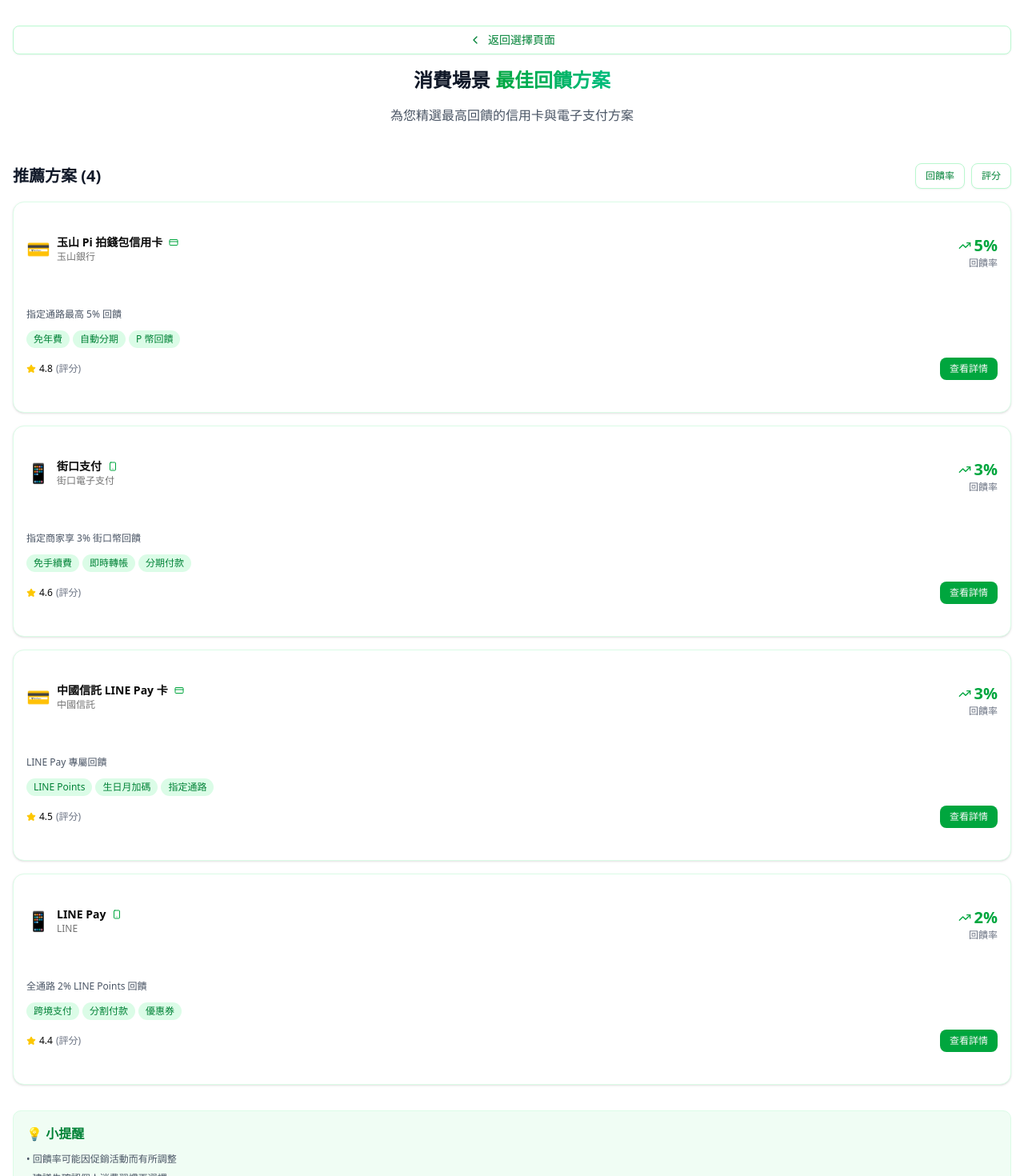
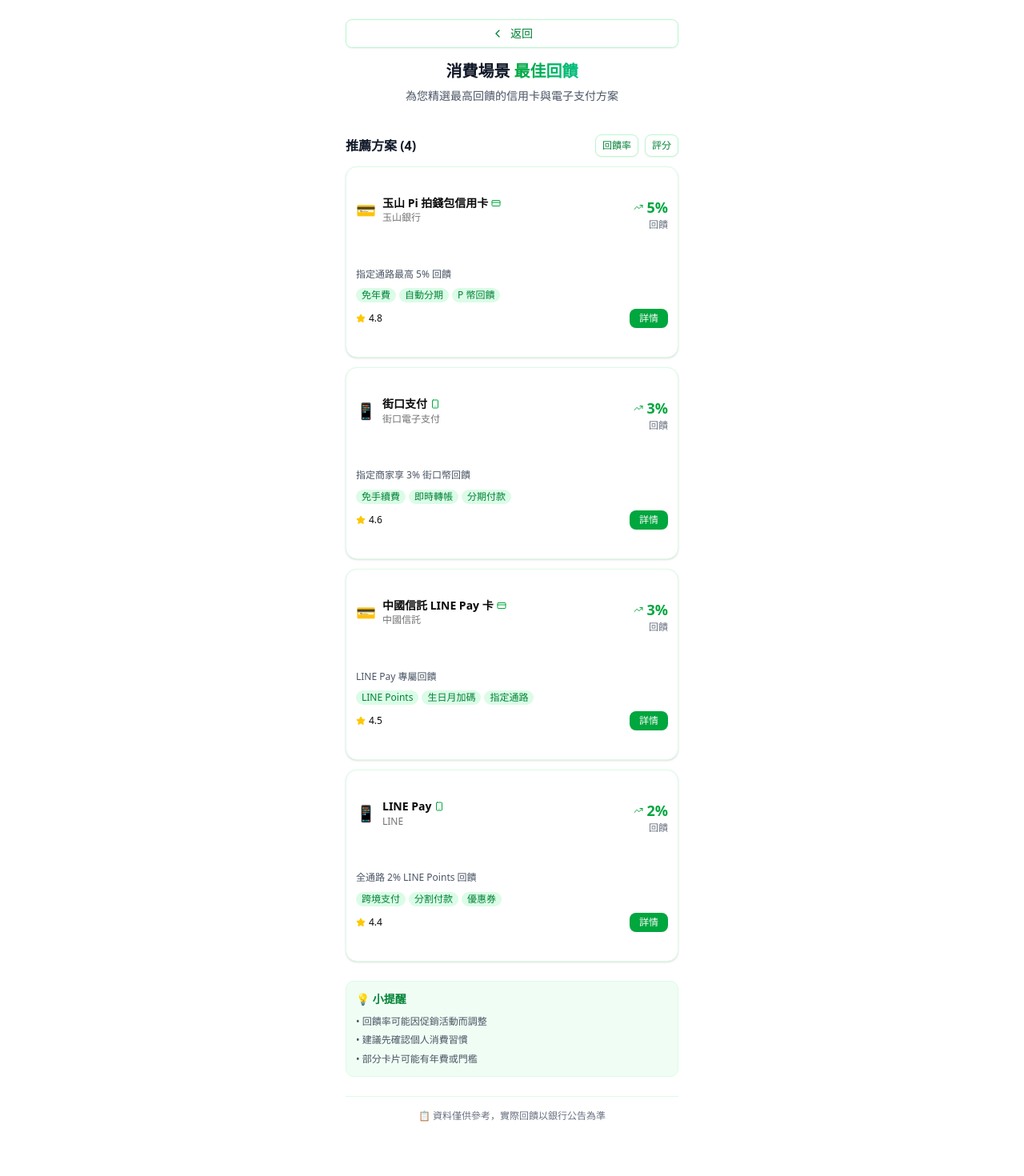
Before and after one commit to a401120174/aozora, a Next.js app: page /results in a window 1280 px wide. Shown: the top 1470 px of the page at 80% size. After the commit the page ends 1427 px from the top, so only its background shows below. Built offline with nearby package versions, Linux system fonts and the light colour scheme.

Commit message:
Refactor layout and styling

```diff
--- a/src/app/page.tsx
+++ b/src/app/page.tsx
@@ -4,58 +4,61 @@
 
 export default function Home() {
   return (
-    <div className="flex min-h-screen items-center justify-center bg-white">
-      <main className="flex w-full flex-col items-center gap-8 px-6 py-16 text-center">
-        <div className="space-y-4">
-          <h1 className="text-3xl font-bold text-gray-900">
+    <div className="flex min-h-screen items-center justify-center bg-white py-8">
+      <main className="flex w-full flex-col items-center px-6 text-center max-w-md">
+        {/* 標題區域 */}
+        <div className="space-y-3 mb-8">
+          <h1 className="text-3xl font-bold text-gray-900 leading-tight">
             歡迎使用{' '}
             <span className="bg-gradient-to-r from-green-600 to-emerald-500 bg-clip-text text-transparent">
               Aozora
             </span>
           </h1>
-          <p className="text-base text-gray-600">
-            智能信用卡與電子支付比較平台，幫您找到最適合的回饋方案
+          <p className="text-sm text-gray-600 leading-relaxed">
+            智能信用卡與電子支付比較平台<br />幫您找到最適合的回饋方案
           </p>
         </div>
 
-        <div className="flex gap-4 flex-wrap justify-center">
-          <Button size="lg" asChild className="bg-green-600 hover:bg-green-700">
+        {/* 按鈕區域 */}
+        <div className="flex flex-col gap-3 w-full mb-10">
+          <Button size="lg" asChild className="bg-green-600 hover:bg-green-700 w-full">
             <a href="/scenarios">開始尋找信用卡</a>
           </Button>
-          <Button size="lg" asChild variant="outline" className="border-green-600 text-green-700 hover:bg-green-50">
+          <Button size="lg" asChild variant="outline" className="border-green-600 text-green-700 hover:bg-green-50 w-full">
             <a href="/payment">管理支付方式</a>
           </Button>
         </div>
 
-        <div className="grid grid-cols-1 gap-4 w-full mt-8">
+        {/* 功能卡片區域 */}
+        <div className="grid grid-cols-1 gap-3 w-full mb-10">
           <Card className="border-green-100 bg-green-50/30">
-            <CardHeader>
-              <CardTitle className="flex items-center gap-2 text-green-700">
+            <CardHeader className="p-4">
+              <CardTitle className="flex items-center gap-2 text-green-700 text-base">
                 💳 智能比較
               </CardTitle>
-              <CardDescription>
+              <CardDescription className="text-xs leading-relaxed">
                 根據消費場景智能推薦最適合的信用卡與電子支付
               </CardDescription>
             </CardHeader>
           </Card>
 
           <Card className="border-green-100 bg-green-50/30">
-            <CardHeader>
-              <CardTitle className="flex items-center gap-2 text-green-700">
+            <CardHeader className="p-4">
+              <CardTitle className="flex items-center gap-2 text-green-700 text-base">
                 📊 最新資訊
               </CardTitle>
-              <CardDescription>
+              <CardDescription className="text-xs leading-relaxed">
                 即時更新的回饋率資訊與銀行優惠活動
               </CardDescription>
             </CardHeader>
           </Card>
 
           <Card className="border-green-100 bg-green-50/30">
-            <CardHeader>
-              <CardTitle className="flex items-center gap-2 text-green-700">
+            <CardHeader className="p-4">
+              <CardTitle className="flex items-center gap-2 text-green-700 text-base">
                 🎯 精準推薦
               </CardTitle>
-              <CardDescription>
+              <CardDescription className="text-xs leading-relaxed">
                 基於您的消費習慣提供個人化建議
               </CardDescription>
             </CardHeader>
--- a/src/app/results/page.tsx
+++ b/src/app/results/page.tsx
@@ -86,37 +86,37 @@
 
   const ResultCard = ({ result }: { result: any }) => (
     <Card className="hover:shadow-lg transition-all duration-200 border-green-100">
-      <CardHeader className="p-4">
+      <CardHeader className="p-3">
         <div className="flex items-start justify-between">
           <div className="flex items-center gap-2">
-            <div className="text-2xl">{result.icon}</div>
+            <div className="text-xl">{result.icon}</div>
             <div>
-              <CardTitle className="text-sm flex items-center gap-2">
+              <CardTitle className="text-sm flex items-center gap-1 leading-tight">
                 {result.name}
                 {result.type === 'credit_card' ?
                   <CreditCard className="w-3 h-3 text-green-600" /> :
                   <Smartphone className="w-3 h-3 text-green-600" />
                 }
               </CardTitle>
-              <CardDescription className="text-xs">{result.bank || result.provider}</CardDescription>
+              <CardDescription className="text-xs mt-0.5">{result.bank || result.provider}</CardDescription>
             </div>
           </div>
           <div className="text-right">
-            <div className="text-xl font-bold text-green-600 flex items-center gap-1">
-              <TrendingUp className="w-4 h-4" />
+            <div className="text-lg font-bold text-green-600 flex items-center gap-1">
+              <TrendingUp className="w-3 h-3" />
               {result.cashback}
             </div>
-            <div className="text-xs text-gray-500">回饋率</div>
+            <div className="text-xs text-gray-500">回饋</div>
           </div>
         </div>
       </CardHeader>
-      <CardContent className="p-4 pt-0">
-        <p className="text-xs text-gray-600 mb-3">{result.description}</p>
+      <CardContent className="p-3 pt-0">
+        <p className="text-xs text-gray-600 mb-2 leading-relaxed">{result.description}</p>
 
         {/* 特色功能 */}
-        <div className="flex flex-wrap gap-1 mb-3">
+        <div className="flex flex-wrap gap-1 mb-2">
           {result.features.map((feature: string, index: number) => (
-            <Badge key={index} className="text-xs px-2 py-0.5 bg-green-100 text-green-700 hover:bg-green-200">
+            <Badge key={index} className="text-xs px-1.5 py-0 bg-green-100 text-green-700 hover:bg-green-200">
               {feature}
             </Badge>
           ))}
@@ -127,10 +127,9 @@
           <div className="flex items-center gap-1">
             <Star className="w-3 h-3 fill-yellow-400 text-yellow-400" />
             <span className="text-xs font-medium">{result.rating}</span>
-            <span className="text-xs text-gray-500">(評分)</span>
           </div>
-          <Button size="sm" className="text-xs h-7 bg-green-600 hover:bg-green-700">
-            查看詳情
+          <Button size="sm" className="text-xs h-6 px-3 bg-green-600 hover:bg-green-700">
+            詳情
           </Button>
         </div>
       </CardContent>
@@ -138,32 +137,32 @@
   )
 
   return (
-    <div className="min-h-screen bg-white py-8">
-      <div className="container mx-auto px-4">
+    <div className="min-h-screen bg-white py-6">
+      <div className="container mx-auto px-4 max-w-md">
         {/* 返回按鈕 */}
         <div className="mb-4">
           <Button variant="outline" asChild className="flex items-center gap-2 border-green-200 text-green-700 hover:bg-green-50">
             <Link href="/scenarios">
               <ChevronLeft className="w-4 h-4" />
-              返回選擇頁面
+              返回
             </Link>
           </Button>
         </div>
 
         {/* 標題區域 */}
-        <div className="text-center mb-8">
-          <h1 className="text-2xl font-bold text-gray-900 mb-4">
+        <div className="text-center mb-6">
+          <h1 className="text-xl font-bold text-gray-900 mb-2 leading-tight">
             {generateTitle()}{' '}
             <span className="bg-gradient-to-r from-green-600 to-emerald-500 bg-clip-text text-transparent">
-              最佳回饋方案
+              最佳回饋
             </span>
           </h1>
-          <p className="text-base text-gray-600 mb-4">
+          <p className="text-sm text-gray-600 mb-3 leading-relaxed">
             為您精選最高回饋的信用卡與電子支付方案
           </p>
 
           {/* 查詢條件顯示 */}
-          <div className="flex flex-wrap justify-center gap-2 mb-6">
+          <div className="flex flex-wrap justify-center gap-2">
             {category && <Badge variant="outline" className="text-xs border-green-200 text-green-700">分類: {category}</Badge>}
             {merchant && <Badge variant="outline" className="text-xs border-green-200 text-green-700">商家: {generateTitle()}</Badge>}
             {country && <Badge variant="outline" className="text-xs border-green-200 text-green-700">國家: {country.toUpperCase()}</Badge>}
@@ -173,18 +172,18 @@
         </div>
 
         {/* 結果列表 */}
-        <div className="space-y-4 mb-8">
-          <div className="flex items-center justify-between">
-            <h2 className="text-xl font-bold text-gray-900">
+        <div className="space-y-3 mb-6">
+          <div className="flex items-center justify-between mb-3">
+            <h2 className="text-base font-bold text-gray-900">
               推薦方案 ({mockResults.length})
             </h2>
             <div className="flex gap-2">
-              <Button variant="outline" size="sm" className="text-xs border-green-200 text-green-700 hover:bg-green-50">回饋率</Button>
-              <Button variant="outline" size="sm" className="text-xs border-green-200 text-green-700 hover:bg-green-50">評分</Button>
+              <Button variant="outline" size="sm" className="text-xs h-7 px-2 border-green-200 text-green-700 hover:bg-green-50">回饋率</Button>
+              <Button variant="outline" size="sm" className="text-xs h-7 px-2 border-green-200 text-green-700 hover:bg-green-50">評分</Button>
             </div>
           </div>
 
-          <div className="grid grid-cols-1 gap-4">
+          <div className="grid grid-cols-1 gap-3">
             {mockResults.map((result, index) => (
               <ResultCard key={index} result={result} />
             ))}
@@ -192,22 +191,20 @@
         </div>
 
         {/* 額外資訊 */}
-        <div className="bg-green-50 border border-green-100 rounded-lg p-4 mb-6">
-          <h3 className="text-base font-semibold mb-3 flex items-center gap-2 text-green-700">
+        <div className="bg-green-50 border border-green-100 rounded-lg p-3 mb-6">
+          <h3 className="text-sm font-semibold mb-2 flex items-center gap-1 text-green-700">
             💡 小提醒
           </h3>
-          <div className="space-y-2 text-xs text-gray-600">
-            <p>• 回饋率可能因促銷活動而有所調整</p>
-            <p>• 建議先確認個人消費習慣再選擇</p>
-            <p>• 部分卡片可能有年費或消費門檻</p>
-            <p>• 實際申請條件以銀行公告為準</p>
+          <div className="space-y-1 text-xs text-gray-600 leading-relaxed">
+            <p>• 回饋率可能因促銷活動而調整</p>
+            <p>• 建議先確認個人消費習慣</p>
+            <p>• 部分卡片可能有年費或門檻</p>
           </div>
         </div>
 
         {/* 頁尾 */}
-        <div className="text-center text-sm text-gray-500 border-t border-green-100 pt-8">
+        <div className="text-center text-xs text-gray-500 border-t border-green-100 pt-4">
           <p>📋 資料僅供參考，實際回饋以銀行公告為準</p>
-          <p className="mt-2">最後更新：{new Date().toLocaleDateString('zh-TW')}</p>
         </div>
       </div>
     </div>
```
Also changed, not shown: src/app/payment/page.tsx (+27 -32 lines), src/app/scenarios/page.tsx (+25 -34 lines).
